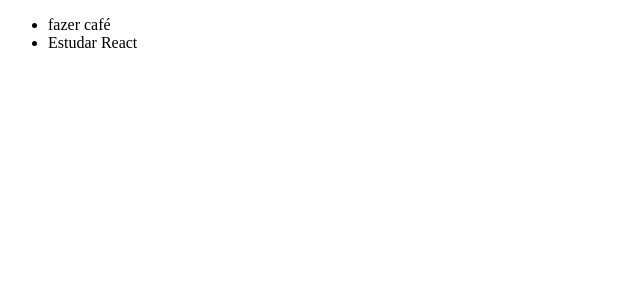
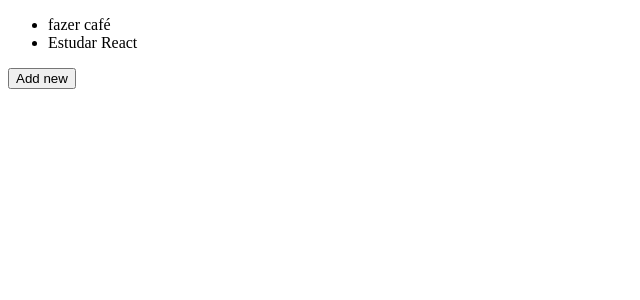
Before and after one commit to raultinelli/Reactjs_redux_saga, a React (Create React App) app: page / in a window 1280 px wide. Shown: the top 300 px of the page, without its empty margins (0-640 px from the left). Built offline with nearby package versions, Linux system fonts and the light colour scheme.

Commit message:
add todo

```diff
--- a/src/TodoList.js
+++ b/src/TodoList.js
@@ -1,17 +1,19 @@
-import React from 'react'
+import React, { Fragment } from 'react'
 import PropTypes from 'prop-types'
 
 import { connect } from 'react-redux'
 
-const TodoList = (props) => {
-    return (
+const TodoList = ({ todos, addTodo }) => (
+    <Fragment>
         <ul>
-            { props.todos.map( todo => <li key={todo.id}>{todo.text}</li> ) }
+            { todos.map( todo => <li key={todo.id}>{todo.text}</li> ) }
         </ul>
-    )
-}
+        <button onClick={() => addTodo('Novo todo') }>Add new</button>
+    </Fragment>
+);
 
 TodoList.propTypes = {
+    addtodo: PropTypes.func.isRequired,
     todos: PropTypes.arrayOf(PropTypes.shape({
         id: PropTypes.number,
         text: PropTypes.string
@@ -22,4 +24,8 @@ const mapStateToProps = state => ({
     todos: state.todos
 })
 
-export default connect(mapStateToProps)(TodoList)
+const mapDispatchToProps = dispatch => ({
+    addTodo: text => dispatch({ type: 'ADD_TODO', payload: { text } })
+})
+
+export default connect(mapStateToProps, mapDispatchToProps)(TodoList)
--- a/src/store/reducers/todos.js
+++ b/src/store/reducers/todos.js
@@ -5,6 +5,8 @@ const INITIAL_STATE = [
 
 export default function todos(state = INITIAL_STATE, action) {
     switch (action.type) {
+        case 'ADD_TODO':
+            return [ ...state, { id: Math.random(), text: action.payload.text } ];
         default:
             return state;
     }
```
